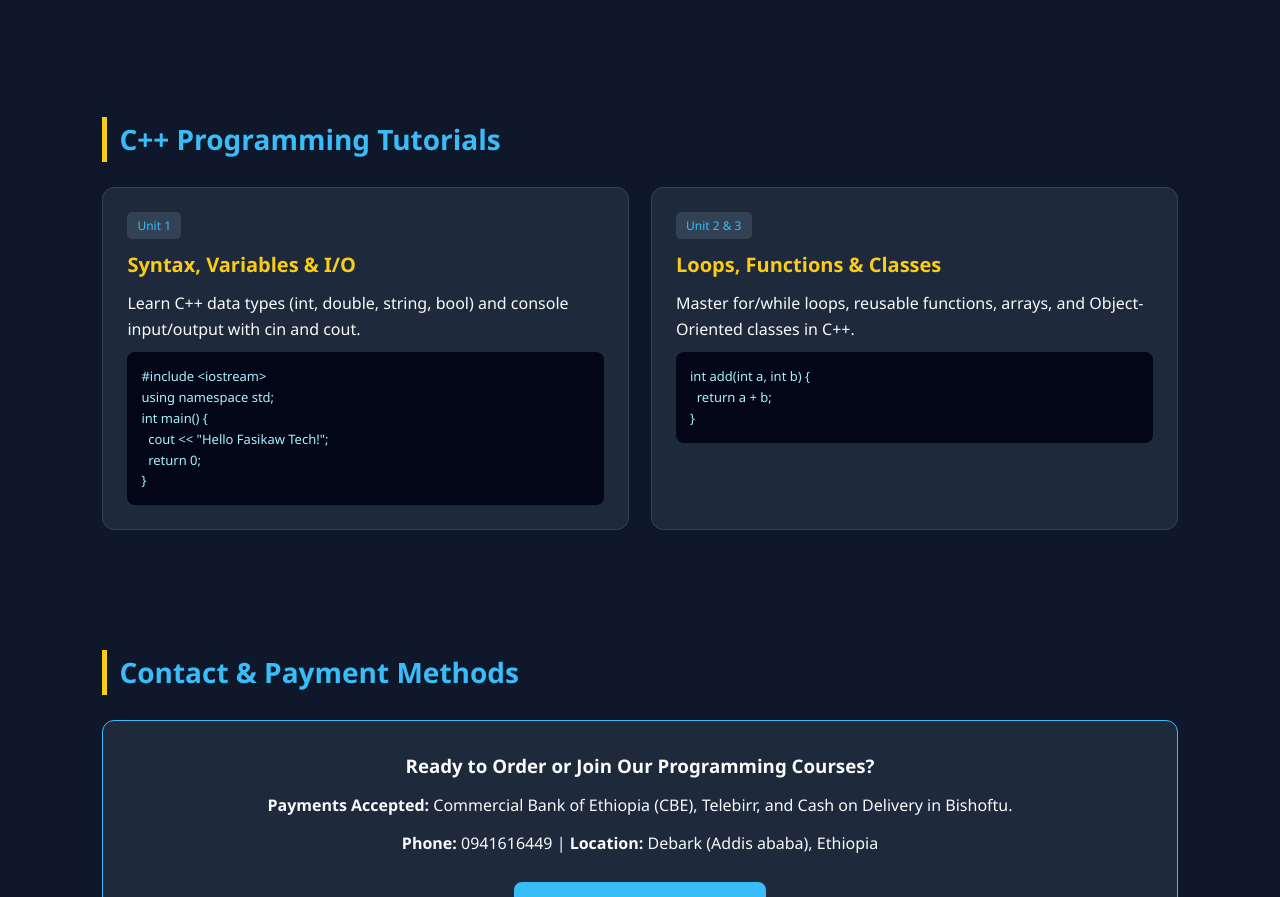
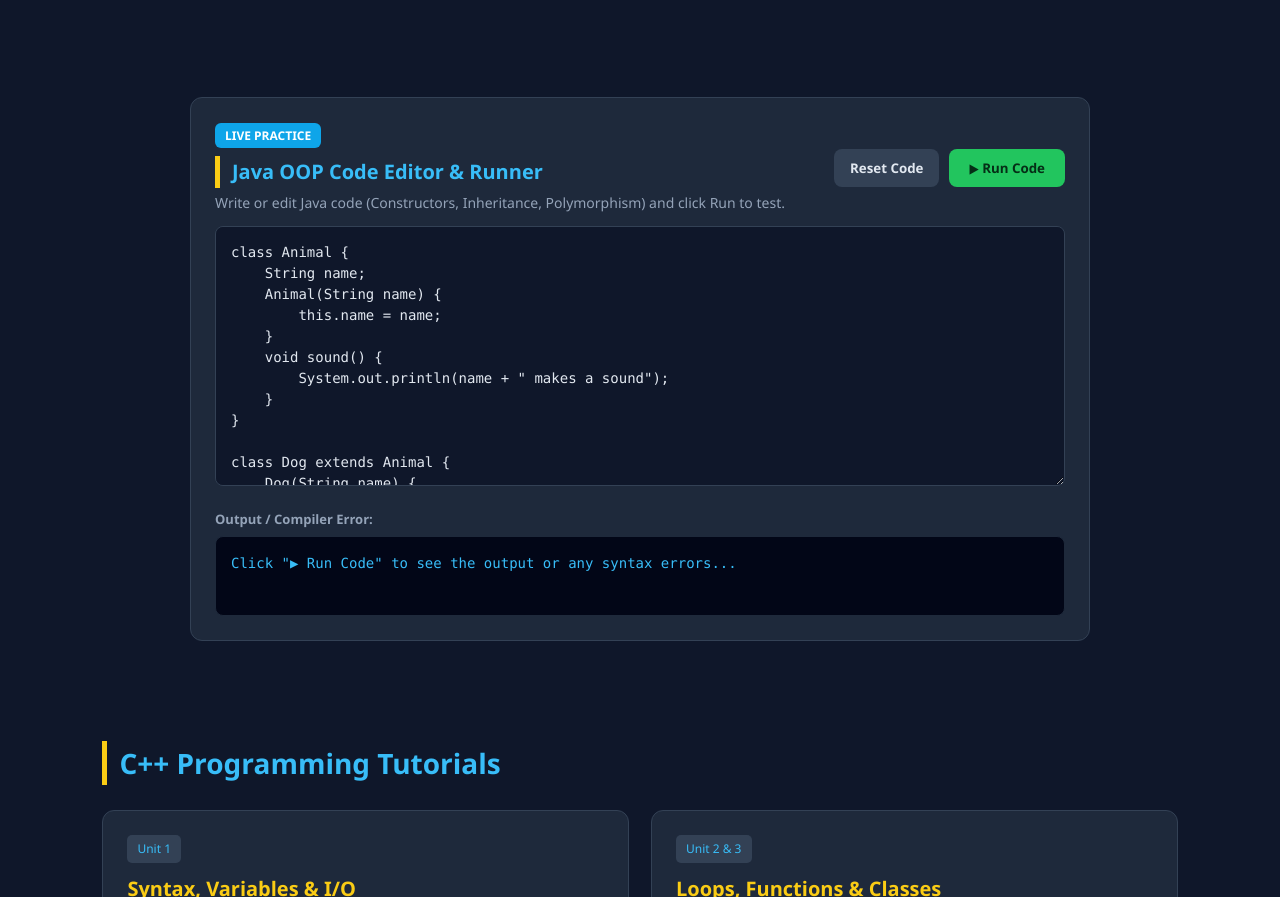
Before and after one commit to fasikawwubet27-bit/fasikawwubet27-bit.github.io, a plain HTML site: page index.html in a window 1280 px wide. Shown: the part 1632-2529 px from the top of the page. Drawn offline with Linux system fonts and the light colour scheme.

Commit message:
Update index.html

```diff
--- a/index.html
+++ b/index.html
@@ -109,6 +109,54 @@
     </div>
   </div>
 </section>
+<!-- Interactive Java Code Playground -->
+<section style="max-width: 900px; margin: 40px auto; background: #1e293b; border: 1px solid #334155; border-radius: 12px; padding: 24px; color: #f8fafc; font-family: sans-serif;">
+  <div style="display: flex; justify-content: space-between; align-items: center; margin-bottom: 12px; flex-wrap: wrap; gap: 10px;">
+    <div>
+      <span style="background: #0ea5e9; color: #fff; padding: 4px 10px; border-radius: 6px; font-size: 12px; font-weight: bold;">LIVE PRACTICE</span>
+      <h2 style="margin: 8px 0 4px 0; color: #38bdf8; font-size: 20px;">Java OOP Code Editor & Runner</h2>
+      <p style="margin: 0; color: #94a3b8; font-size: 14px;">Write or edit Java code (Constructors, Inheritance, Polymorphism) and click Run to test.</p>
+    </div>
+    <div style="display: flex; gap: 10px;">
+      <button onclick="resetJavaCode()" style="background: #334155; color: #e2e8f0; border: none; padding: 10px 16px; border-radius: 8px; cursor: pointer; font-weight: bold;">Reset Code</button>
+      <button id="run-java-btn" onclick="runJavaCode()" style="background: #22c55e; color: #052e16; border: none; padding: 10px 20px; border-radius: 8px; cursor: pointer; font-weight: bold;">▶ Run Code</button>
+    </div>
+  </div>
+
+  <!-- Code Writing Area -->
+  <textarea id="java-editor" spellcheck="false" style="width: 100%; height: 260px; background: #0f172a; color: #e2e8f0; border: 1px solid #334155; border-radius: 8px; padding: 15px; font-family: 'Consolas', 'Courier New', monospace; font-size: 14px; line-height: 1.5; resize: vertical; box-sizing: border-box;">class Animal {
+    String name;
+    Animal(String name) {
+        this.name = name;
+    }
+    void sound() {
+        System.out.println(name + " makes a sound");
+    }
+}
+
+class Dog extends Animal {
+    Dog(String name) {
+        super(name);
+    }
+    @Override
+    void sound() {
+        System.out.println(name + " says: Bark!");
+    }
+}
+
+public class Main {
+    public static void main(String[] args) {
+        Dog myDog = new Dog("Bobby");
+        myDog.sound();
+    }
+}</textarea>
+
+  <!-- Output / Error Console -->
+  <div style="margin-top: 15px;">
+    <div style="font-size: 13px; color: #94a3b8; margin-bottom: 6px; font-weight: bold;">Output / Compiler Error:</div>
+    <pre id="java-output" style="background: #020617; color: #38bdf8; border: 1px solid #1e293b; border-radius: 8px; padding: 15px; min-height: 80px; margin: 0; font-family: 'Consolas', 'Courier New', monospace; font-size: 14px; white-space: pre-wrap; overflow-x: auto;">Click "▶ Run Code" to see the output or any syntax errors...</pre>
+  </div>
+</section>
 
 <section id="cpp">
   <h2>C++ Programming Tutorials</h2>
@@ -148,6 +196,61 @@ int main() {
 <footer>
   &copy; 2026 Fasikaw Tech. All Rights Reserved. | Hosted Free Forever on GitHub Pages.
 </footer>
+<script>
+  const defaultJavaCode = document.getElementById("java-editor").value;
+
+  function resetJavaCode() {
+    document.getElementById("java-editor").value = defaultJavaCode;
+    const out = document.getElementById("java-output");
+    out.style.color = "#38bdf8";
+    out.textContent = 'Click "▶ Run Code" to see the output or any syntax errors...';
+  }
+
+  async function runJavaCode() {
+    const code = document.getElementById("java-editor").value;
+    const outputEl = document.getElementById("java-output");
+    const runBtn = document.getElementById("run-java-btn");
+
+    runBtn.disabled = true;
+    runBtn.textContent = "Running...";
+    outputEl.style.color = "#facc15";
+    outputEl.textContent = "Compiling and running Java code...";
+
+    try {
+      const response = await fetch("https://emkc.org", {
+        method: "POST",
+        headers: { "Content-Type": "application/json" },
+        body: JSON.stringify({
+          language: "java",
+          version: "15.0.2",
+          files: [{ name: "Main.java", content: code }]
+        })
+      });
+
+      const data = await response.json();
+
+      if (data.compile && data.compile.stderr) {
+        outputEl.style.color = "#f87171";
+        outputEl.textContent = "❌ Compilation Error:\n" + data.compile.stderr;
+      } else if (data.run && data.run.stderr) {
+        outputEl.style.color = "#f87171";
+        outputEl.textContent = "❌ Runtime Error:\n" + data.run.stderr;
+      } else if (data.run) {
+        outputEl.style.color = "#4ade80";
+        outputEl.textContent = data.run.output || "✅ Program finished with no output.";
+      } else {
+        outputEl.style.color = "#f87171";
+        outputEl.textContent = "Error: Unable to execute code.";
+      }
+    } catch (err) {
+      outputEl.style.color = "#f87171";
+      outputEl.textContent = "Network Error: Could not connect to Java compiler. Check your internet connection.";
+    } finally {
+      runBtn.disabled = false;
+      runBtn.textContent = "▶ Run Code";
+    }
+  }
+</script>
 
 </body>
 </html>
```
